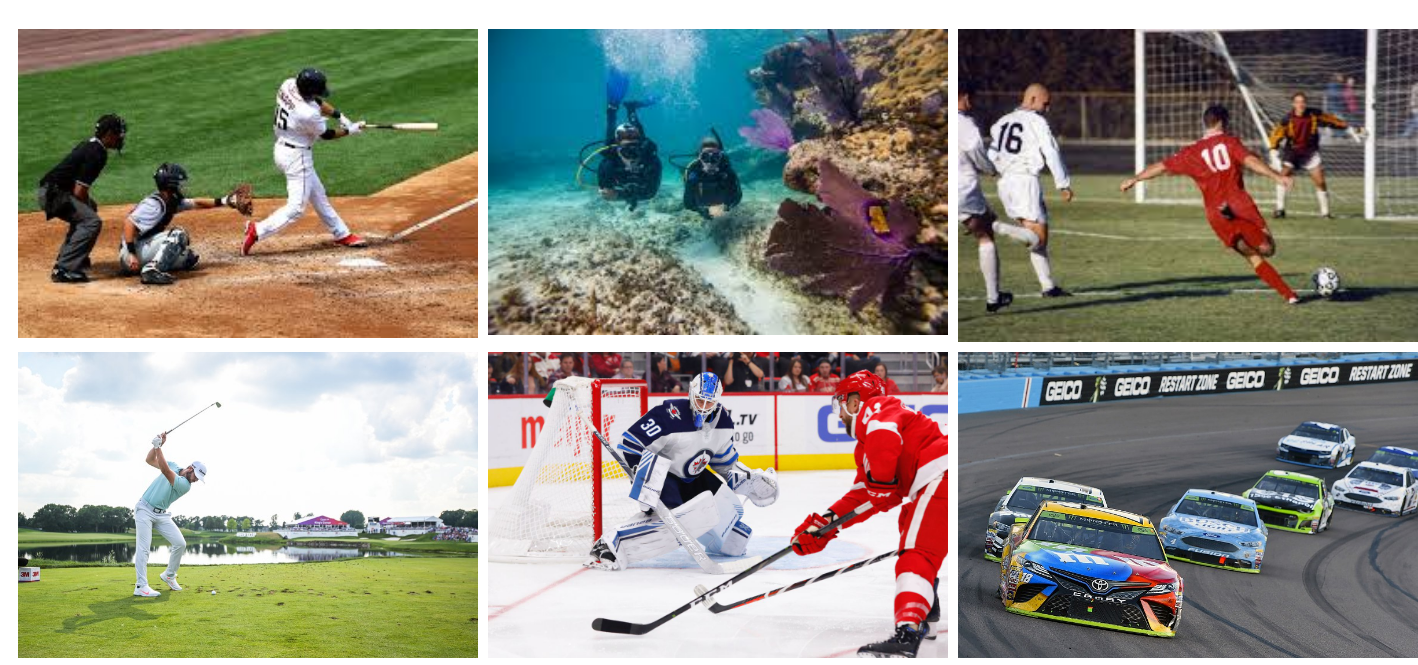
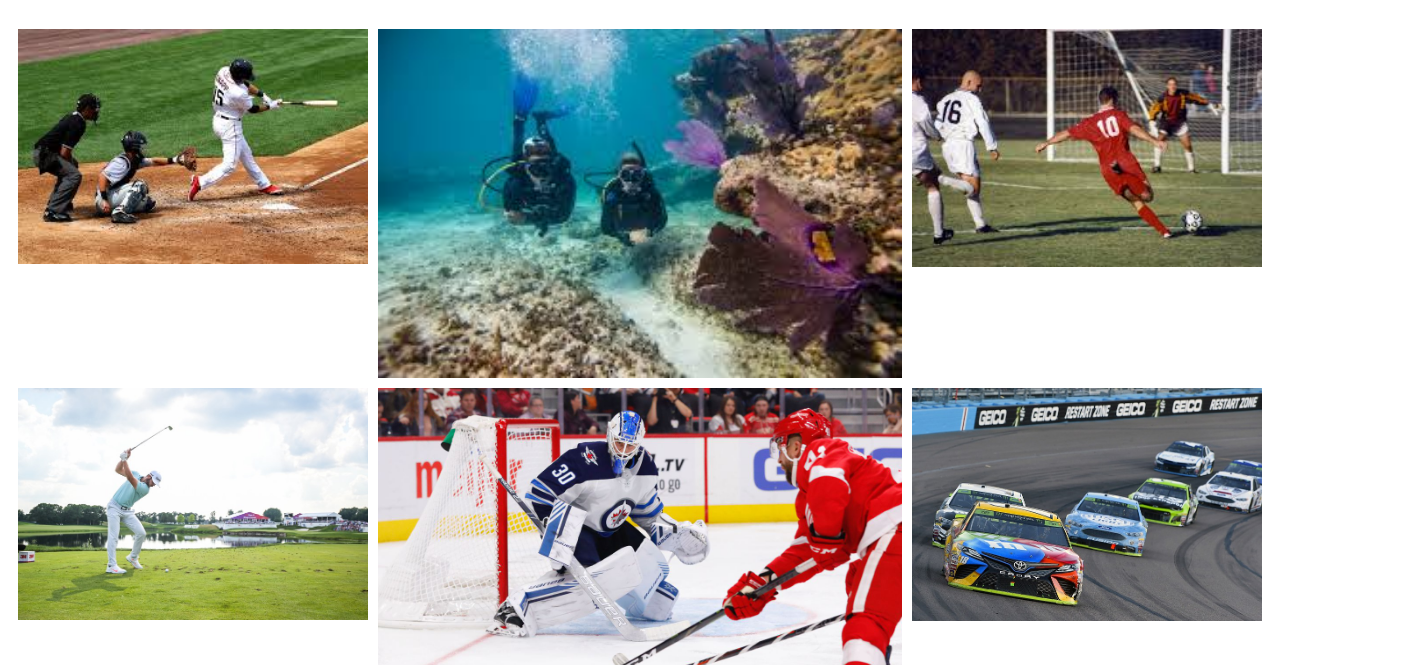
Before and after one commit to 006080/Sports-Grid, a website: page index.html in a window 1280 px wide. Shown: the part 61-726 px from the top of the page, 1418 px wide, since content can reach past the window. Drawn offline with Linux system fonts and the light colour scheme.

Commit message:
container sizing

```diff
--- a/style.css
+++ b/style.css
@@ -7,10 +7,8 @@ img {
   }
 
   .container {
-    width: 460px;
-    height: 275px;
     display: grid;
-    grid-template-columns: repeat(3, 100%);
+    grid-template-columns: minmax(100px,350px) 1fr minmax(100px,350px);
     grid-gap: 10px;
     padding: 10px;
   }
```
